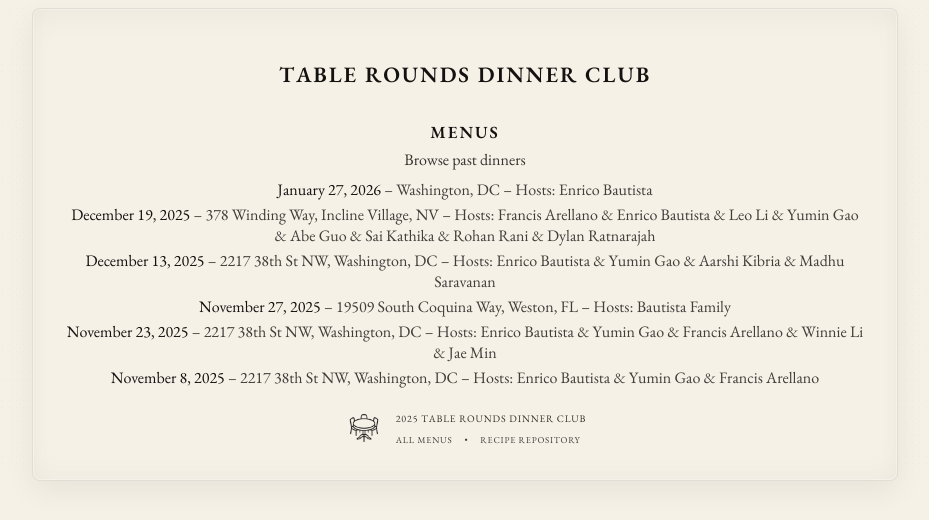
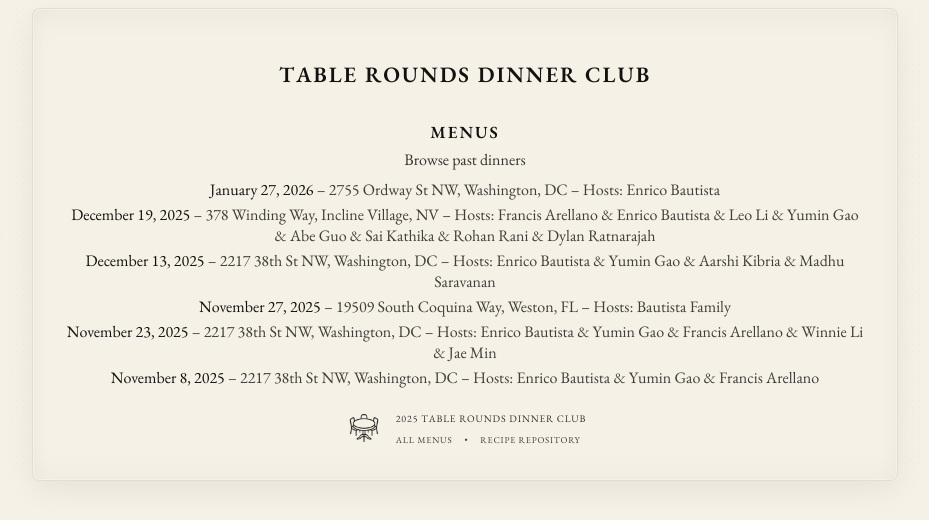
Before and after one commit to enricobautista/dinner-club, a Next.js app: page /menus in a window 1280 px wide. Shown: the top 520 px of the page, without its empty margins (175-1104 px from the left). Built offline with nearby package versions, Linux system fonts and the light colour scheme.

Commit message:
edit small dinner menu

```diff
--- a/data/menus.ts
+++ b/data/menus.ts
@@ -408,11 +408,11 @@ export const menus: Menu[] = [
   },
   {
     slug: "winter-braise-provencal-dinner",
-    location: "Washington, DC",
+    location: "2755 Ordway St NW, Washington, DC",
     dateISO: "2026-01-27",
     time: "8:30 PM",
     hosts: ["Enrico Bautista"],
-    guestLimit: 2,
+    guestLimit: 0,
     guests: [],
     courses: [
       {
```
